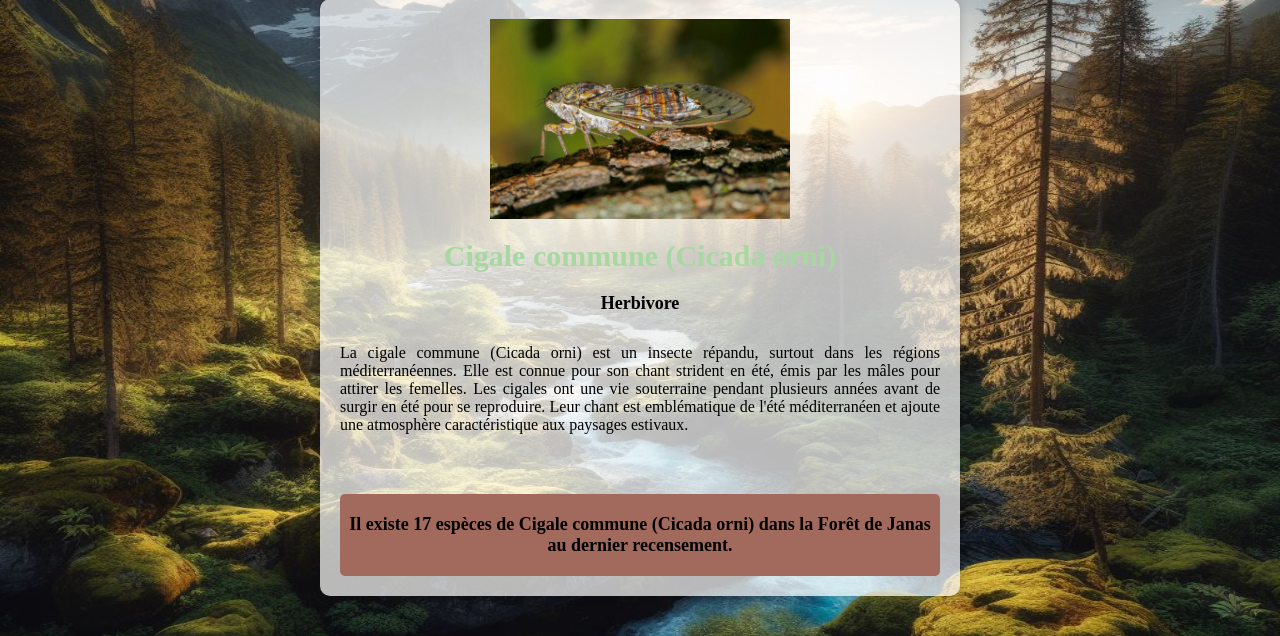
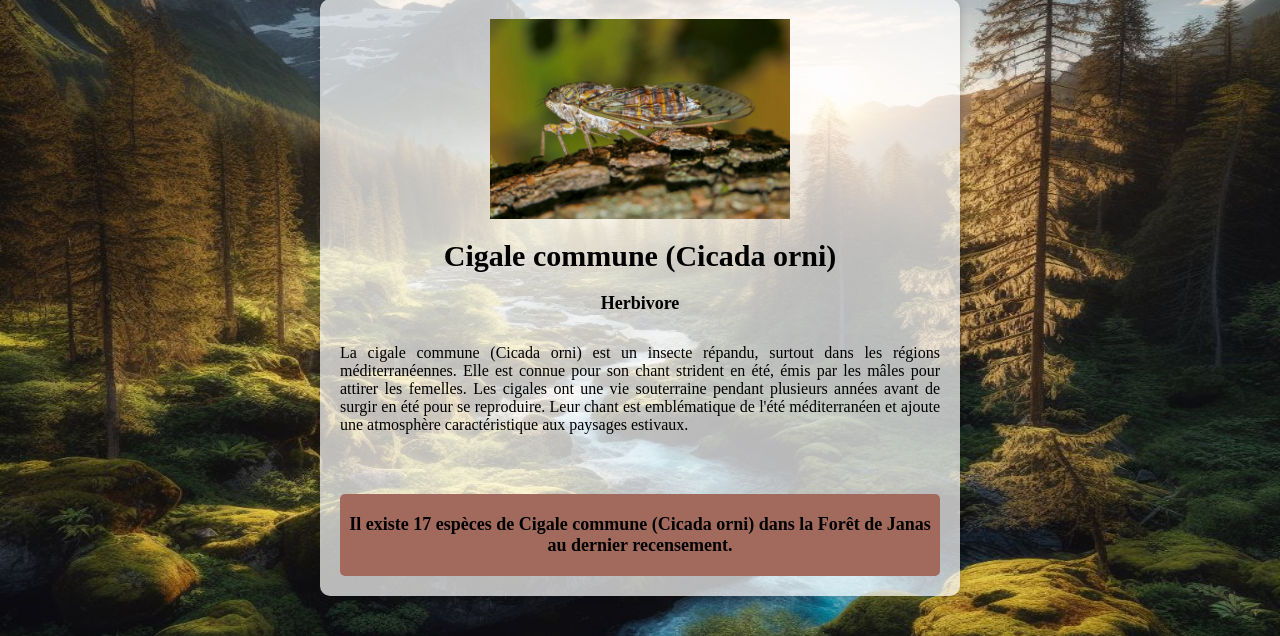
Before and after one commit to Ist4lri/forestManagementApp, a Django app: a page that uses forestmanagementapp2/templates/info_organism.html in a window 1280 px wide. Shown: the part 121-757 px from the top of the page. Run offline with Django 4.2, Linux system fonts and the light colour scheme; data comes from the database, SQL or seed files in the repository; parts of the project's set-up code (start-up, migrations or seed data) failed here and were passed over.

Commit message:
change h1 color to css

```diff
--- a/forestmanagementapp2/static/oneSpecie.css
+++ b/forestmanagementapp2/static/oneSpecie.css
@@ -65,3 +65,6 @@ html {
 img { max-width: 50%;
             height: auto;
         }
+.specie{
+   color:black;
+}
```
